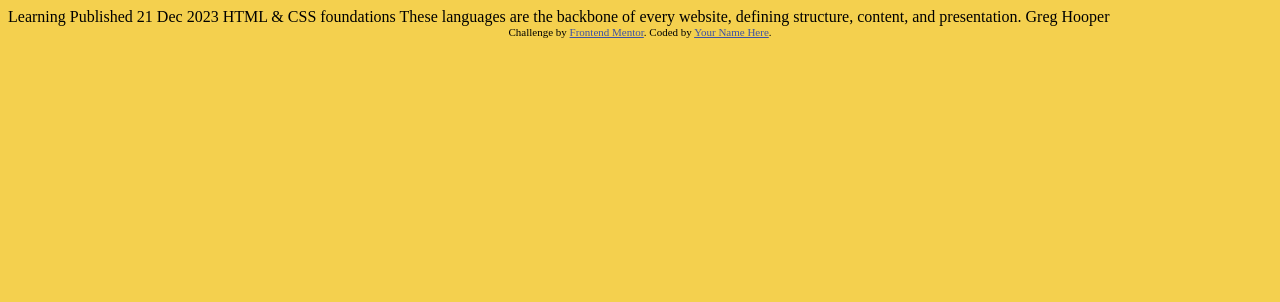
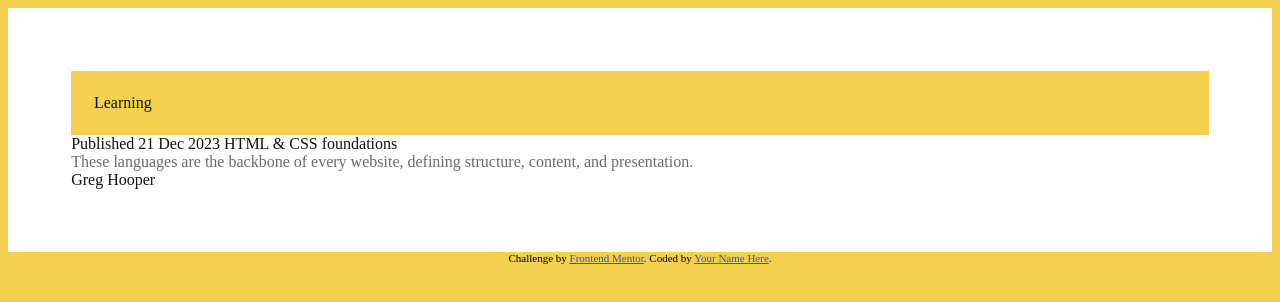
Before and after one commit to Mokszi/blog-preview-card-main, a plain HTML site: page index.html in a window 1280 px wide. Drawn offline with Linux system fonts and the light colour scheme; a web font is replaced by a local one.

Commit message:
css seperation & starting to style

```diff
--- a/index.html
+++ b/index.html
@@ -1,46 +1,39 @@
 <!DOCTYPE html>
 <html lang="en">
+
 <head>
+
   <meta charset="UTF-8">
   <meta name="viewport" content="width=device-width, initial-scale=1.0"> <!-- displays site properly based on user's device -->
-
+  <link rel="stylesheet" href="style.css">
   <link rel="icon" type="image/png" sizes="32x32" href="./assets/images/favicon-32x32.png">
-
+  <link rel="stylesheet" href="https://fonts.google.com/specimen/Figtree">
   <title>Frontend Mentor | Blog preview card</title>
 
-  <!-- Feel free to remove these styles or customise in your own stylesheet 👍 -->
-  <style>
+</head>
 
-    .attribution {
-      font-size: 11px;
-      text-align: center;
-    }
-
-    .attribution a {
-      color: hsl(228, 45%, 44%);
-    }
-
-    body{
-      background-color: hsl(47, 88%, 63%);
-    }
-
-  </style>
-</head>
 <body>
 
-  Learning
+  <div class="element">
+    <div class="learning">
+      Learning
+    </div>
 
-  Published 21 Dec 2023
+    Published 21 Dec 2023
 
-  HTML & CSS foundations
+    HTML & CSS foundations
+    <div class="long_text">
+      These languages are the backbone of every website, defining structure, content, and presentation.
+    </div>
 
-  These languages are the backbone of every website, defining structure, content, and presentation.
-
-  Greg Hooper
+    Greg Hooper
+  </div>
 
   <div class="attribution">
     Challenge by <a href="https://www.frontendmentor.io?ref=challenge" target="_blank">Frontend Mentor</a>.
     Coded by <a href="#">Your Name Here</a>.
   </div>
+
 </body>
+
 </html>
--- /dev/null
+++ b/style.css
@@ -0,0 +1,30 @@
+.attribution {
+    font-size: 11px;
+    text-align: center;
+}
+
+.attribution a {
+    color: hsl(228, 45%, 44%);
+}
+
+body{
+    background-color: hsl(47, 88%, 63%);
+}
+
+.element{
+    display: flex;
+    flex-direction: column;
+    padding: 5%;
+    background-color: hsl(0, 0%, 100%);
+    color: hsl(0, 0%, 7%);
+}
+
+.long_text{
+    color: hsl(0, 0%, 42%);
+}
+
+.learning{
+    display: inline;
+    padding: 2%;
+    background-color: hsl(47, 88%, 63%);
+}
```
